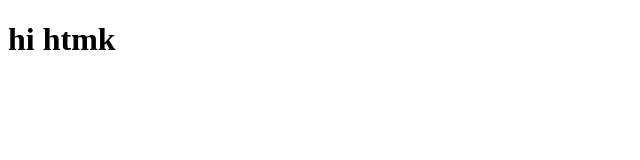
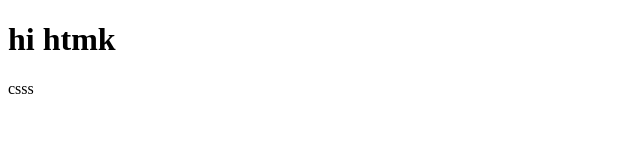
Before and after one commit to Rani-168/Home-page, a plain HTML site: page assg2/index.html in a window 1280 px wide. Shown: the full height of the page, 0-640 px from the left. Drawn offline with Linux system fonts and the light colour scheme.

Commit message:
added index.html

```diff
--- a/assg2/index.html
+++ b/assg2/index.html
@@ -7,5 +7,6 @@
 </head>
 <body>
     <h1>hi htmk</h1>
+    <p>csss</p>
 </body>
 </html>
```
